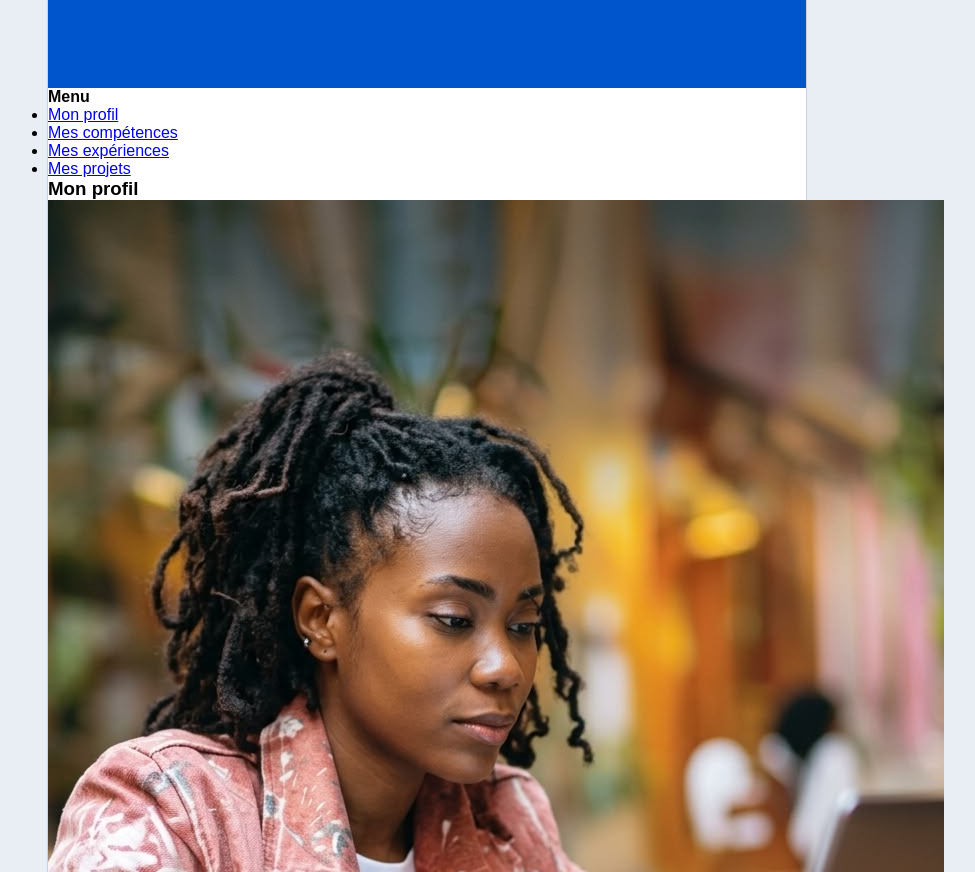
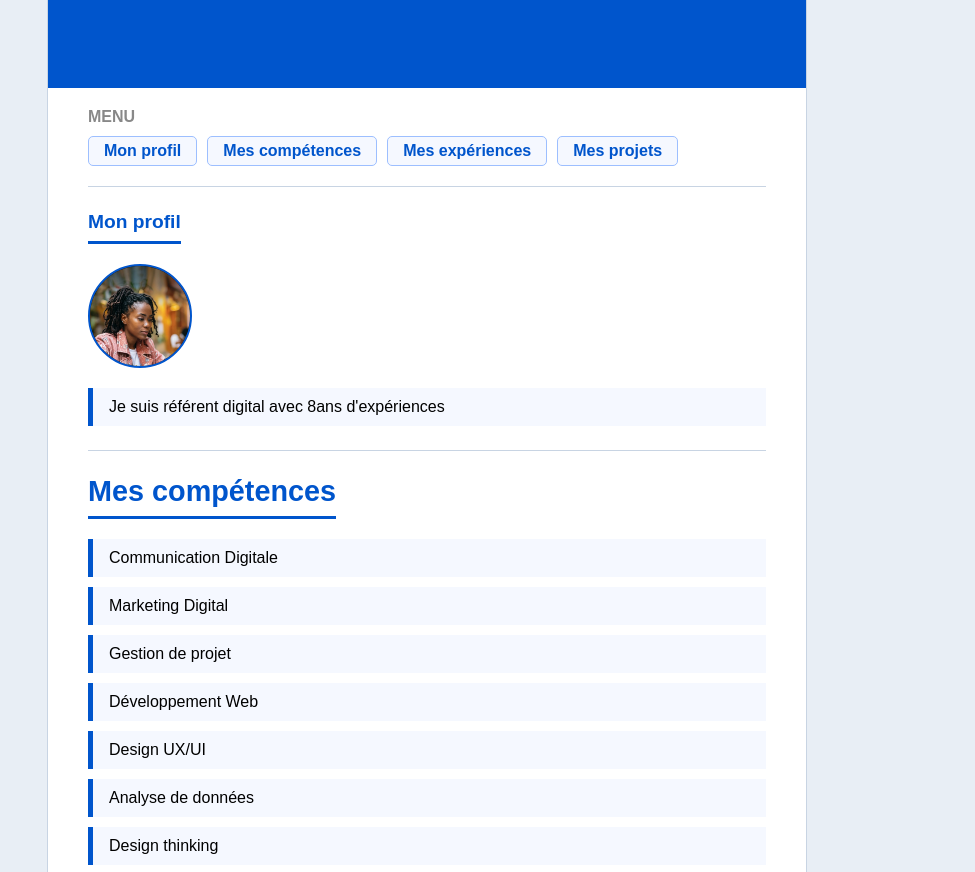
Before and after one commit to Adokoujeannine/Dev_junior, a plain HTML site: page index.html in a window 1280 px wide. Shown: the part 337-1209 px from the top of the page, without its empty margins (213-1188 px from the left). Drawn offline with Linux system fonts and the light colour scheme.

Commit message:
mise ajour javascript

```diff
--- /dev/null
+++ b/Javascript/signin.css
@@ -0,0 +1,74 @@
+* {
+  box-sizing: border-box;
+  margin: 0;
+  padding: 0;
+}
+
+body {
+  display: flex;
+  align-items: center;
+  justify-content: center;
+  min-height: 100vh;
+  padding: 20px;
+  background: #e8eef5;
+  color: #263238;
+  font-family: Arial, sans-serif;
+}
+
+main {
+  width: 100%;
+  max-width: 420px;
+  padding: 40px;
+  background: #ffffff;
+  border: 1px solid #c8d4e3;
+  border-radius: 12px;
+  box-shadow: 0 8px 24px rgba(0, 85, 204, 0.12);
+}
+
+h1 {
+  margin-bottom: 30px;
+  color: #0055cc;
+  text-align: center;
+  font-size: 2rem;
+}
+
+form > div {
+  margin-bottom: 20px;
+}
+
+label {
+  display: block;
+  margin-bottom: 8px;
+  color: #0055cc;
+  font-weight: bold;
+}
+
+input {
+  width: 100%;
+  padding: 14px;
+  border: 1px solid #c8d4e3;
+  border-radius: 8px;
+  background: #f5f8ff;
+  font-size: 1rem;
+}
+
+input:focus {
+  outline: 2px solid #0055cc;
+  border-color: #0055cc;
+}
+
+button {
+  width: 100%;
+  padding: 14px;
+  border: none;
+  border-radius: 8px;
+  background: #0055cc;
+  color: #ffffff;
+  cursor: pointer;
+  font-size: 1rem;
+  font-weight: bold;
+}
+
+button:hover {
+  background: #003f99;
+}
--- /dev/null
+++ b/Javascript/signup.css
@@ -0,0 +1,81 @@
+* {
+  box-sizing: border-box;
+  margin: 0;
+  padding: 0;
+}
+
+body {
+  display: flex;
+  justify-content: center;
+  align-items: center;
+  min-height: 100vh;
+  padding: 20px;
+  background-color: #e8eef5;
+  font-family: Arial, sans-serif;
+  color: #263238;
+}
+
+main {
+  width: 100%;
+  max-width: 480px;
+  padding: 40px;
+  background-color: #ffffff;
+  border: 1px solid #c8d4e3;
+  border-radius: 12px;
+  box-shadow: 0 8px 24px rgba(0, 85, 204, 0.12);
+}
+
+h1 {
+  margin-bottom: 30px;
+  color: #0055cc;
+  text-align: center;
+  font-size: 2rem;
+}
+
+form > div {
+  margin-bottom: 18px;
+}
+
+label {
+  display: block;
+  margin-bottom: 8px;
+  color: #0055cc;
+  font-weight: bold;
+}
+
+input {
+  width: 100%;
+  padding: 14px;
+  border: 1px solid #c8d4e3;
+  border-radius: 8px;
+  background-color: #f5f8ff;
+  font-size: 1rem;
+}
+
+input:focus {
+  outline: 2px solid #0055cc;
+  border-color: #0055cc;
+}
+
+button {
+  width: 100%;
+  margin-top: 10px;
+  padding: 14px;
+  border: none;
+  border-radius: 8px;
+  background-color: #0055cc;
+  color: #ffffff;
+  cursor: pointer;
+  font-size: 1rem;
+  font-weight: bold;
+}
+
+button:hover {
+  background-color: #003f99;
+}
+
+@media (max-width: 500px) {
+  main {
+    padding: 25px;
+  }
+}
--- /dev/null
+++ b/contacts/contact.css
@@ -0,0 +1,72 @@
+* {
+    margin: 0;
+    padding: 0%;
+}
+
+body {
+    font-family: poppins, sans-serif;
+    margin: 0%;
+    padding: 0%;
+    background-color: #e8eef5;
+}
+
+.section_style {
+    padding: 50px;
+    border-bottom: 1px solid #c8d4E3;
+}
+
+.titre_section {
+    font-weight: 400;
+    color: #0055CC;
+    padding-bottom: 8px;
+    border-bottom: 3px solid #0055CC;
+    Width: fit-content;
+    /* ajuster la largeur du titre en fonction du contenu */
+    margin-bottom: 20px;
+
+}
+
+.container {
+    margin-top: 50px;
+    margin-bottom: 50px;
+    margin-left: 260px;
+    margin-right: 260px;
+    background-color: #ffffff;
+    border: 0.73px solid #c8d4E3;
+    border-radius: 8px;
+}
+
+header {
+    background-color: #0055CC;
+    color: #ffffff;
+    padding: 50px;
+    border-radius: 8px 8px 0px 0px;
+
+}
+
+header h1 {
+    font-weight: 400;
+}
+
+header p {
+    color: #ffffff;
+    opacity: 0.71;
+}
+
+ul {
+    display: flex;
+    list-style: none;
+    flex-direction: column;
+}
+
+ul li {
+    padding: 10px 16px;
+    Background-color: #f5f8ff;
+    border-left: 5px solid #0055CC;
+    margin-bottom: 10px;
+
+}
+
+.mes_coordonnes p {
+    margin-bottom: 10px;
+}
--- a/index.html
+++ b/index.html
@@ -11,7 +11,6 @@
 <body>
 
     <main>
-
         <header>
             <h1>Bonjour, tout le monde !</h1>
             <h2>Bienvenue sur mon site</h2>
@@ -24,7 +23,7 @@
                 des questions ou des suggestions.
             </p>
         </header>
-        <div>
+        <div class="container">
             <section>
                 <nav>
                     <h4>Menu</h4>
@@ -36,12 +35,17 @@
                     </ul>
                 </nav>
             </section>
-            <h3 id="monprofil" title="Je suis référent digital avec 8ans d'expériences">Mon profil</h3>
+            <section class=" section_profil">
+            <h3 class="titre_section" id="monprofil" title="Je suis référent digital avec 8ans d'expériences">Mon profil</h3>
+            <div id="photo">
             <img src="src/images/pht.jpeg" alt="Ma photo">
+            </div>
             <p>Je suis référent digital avec 8ans d'expériences</p>
-            <section>
-<h3 id="mesCompetences">Mes compétences</h3>
-    <ul>
+            </section>
+
+            <section class="bloc_section">
+                <h3 class="titre_section" id="mesCompetences">Mes compétences</h3>
+                <ul class="list list_competences">
                     <li>Communication Digitale</li>
                     <li>Marketing Digital</li>
                     <li>Gestion de projet</li>
@@ -54,9 +58,9 @@
                 </ul>
             </section>
 
-            <section>
-<h3 id="mesExperiences"> Mes expériences</h3>
-    <ol>
+            <section  class="bloc_section">
+                <h3 class="titre_section"id="mesExperiences"> Mes expériences</h3>
+                <ol class="list" >
                     <li>Reférent Digital - 8 ans d'expérience</li>
                     <li>Spécialiste Marketing Digital - 5 ans d'expérience</li>
                     <li>Responsable de projet Web - 3 ans d'expérience</li>
@@ -68,8 +72,8 @@
                 </ol>
             </section>
 
-             <section>
-<h3 id="mesProjets">Mes projets</h3>
+            <section  class="bloc_section">
+                <h3 class="titre_section" id="mesProjets">Mes projets</h3>
                 <p>Trouver <a href="mes_projet.html">ici</a> les détails de mes projets.</p>
 
             </section>
@@ -80,7 +84,7 @@
     </main>
 
     <footer>
-        <h3>Lien utiles</h3>
+        <h3 class="titre_section">Lien utiles</h3>
         <ul>
             <li><a href="mes_competences/mes_competences.html">Mes Compétences</a></li>
             <li><a href="mes_experiences/mes_expériences.html">Mes Expériences</a></li>
--- a/style.css
+++ b/style.css
@@ -7,7 +7,20 @@ body {
     font-family: poppins, sans-serif;
     margin: 0%;
     padding: 0%;
-    background-color: #e9eef5;
+    background-color: #e8eef5;
+}
+.titre_section {
+       font-size: 1.8em;
+    color: #0055CC;
+    padding-bottom: 8px;
+    border-bottom: 3px solid #0055CC;
+    Width: fit-content;  /* ajuster la largeur du titre en fonction du contenu */
+    margin-bottom: 20px;
+}
+
+.bloc_section {
+    padding: 24px 0px;
+    border-bottom: 1px solid #c8d4E3;
 }
 /* debut style main */
 main {
@@ -48,7 +61,7 @@ header h2 {
 }
 
 header h3 {
-    font-size: 1.2em;
+    font-size: 1.8em;
     Font-weight: bold;
     margin-bottom: 20px;
     text-transform: uppercase;
@@ -62,3 +75,120 @@ header p {
     width: 80%;
 
 }
+
+/* fin style header */
+
+/* debut style container */
+.container {
+    padding: 0 40px;
+}
+/* fin style container */
+
+/* debut style menu de navigation */
+nav {
+    padding: 20px 0px;
+    border-bottom: 1px solid #c8d4E3;
+}
+
+nav h4 {
+    /* font-size: 1.2em; */
+    /* Font-weight: bold; */
+    margin-bottom: 10px;
+    text-transform: uppercase;
+    color:#888888;
+    /* letter-spacing: 2px; */
+}
+nav ul {
+    display: flex;
+    list-style: none;
+}
+
+nav ul li {
+    margin-right: 10px;
+    padding: 5px 15px;
+
+    border: 1px solid #9dbfff;
+    border-radius: 5px;
+
+    background-color: #f5f8ff;
+    color: #075dcc;
+
+}
+
+nav ul li:hover {
+    background-color: #0055CC;
+    color: #ffffff;
+    transition: 0.3s ease-in-out;
+
+}
+nav ul li a{
+    Text-decoration: none;
+    color: #0055CC;
+    Font-weight: bold;
+
+}
+
+nav ul li:hover a{
+    color: #ffffff;
+    transition: 0.3s ease-in-out;
+}
+/* fin style menu de navigation */
+
+/* debut style section profil */
+.section_profil {
+    padding: 24px 0px;
+    border-bottom: 1px solid #c8d4E3;
+
+}
+.section_profil h3 {
+    font-size: 1.2em;
+    color: #0055CC;
+    padding-bottom: 8px;
+    border-bottom: 3px solid #0055CC;
+    Width: fit-content;  /* ajuster la largeur du titre en fonction du contenu */
+    margin-bottom: 20px;
+}
+
+#photo {
+width: 100px;
+height: 100px;
+background-color:#030C1B;
+border-radius: 100%;
+border: 2px solid #0055CC;
+overflow: hidden;
+margin-bottom: 20px;
+}
+
+.section_profil img {
+    display: block;
+    Width: auto;  /* ajuster la largeur de l'image en fonction du contenu */
+    Height: 150px;
+
+}
+
+.section_profil p {
+        padding: 10px 16px;
+        Background-color: #f5f8ff;
+        border-left: 5px solid #0055CC;
+}
+/* fin style section profil */
+
+/* debut style section mes compétences */
+
+.list {
+    display: flex;
+    list-style: none;
+    flex-direction: column;
+
+}
+.list_competences li {
+           padding: 10px 16px;
+        Background-color: #f5f8ff;
+        border-left: 5px solid #0055CC;
+        margin-bottom: 10px;
+    }
+   /* fin style section mes compétences */
+
+/* debut style section mes expériences */
+
+/* fin style section mes expériences */
```
Also changed, not shown: Javascript/script.js (added, +44 -0 lines), Javascript/signin.html (added, +25 -0 lines), Javascript/signup.html (added, +45 -0 lines), contacts/contact.html (added, +52 -0 lines). Lines whose indentation alone changed are shown as unchanged.
